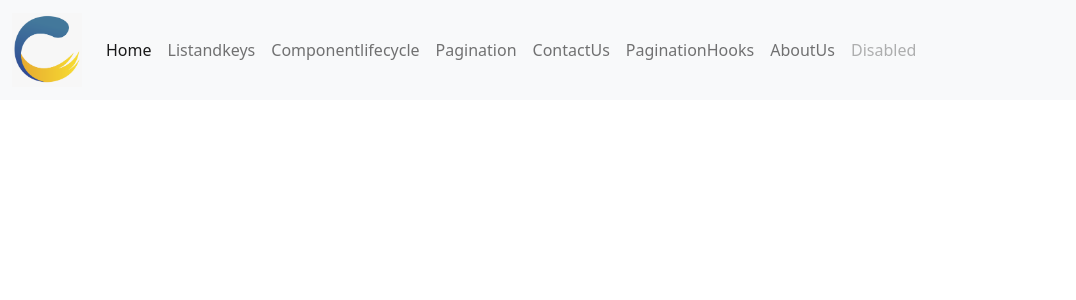
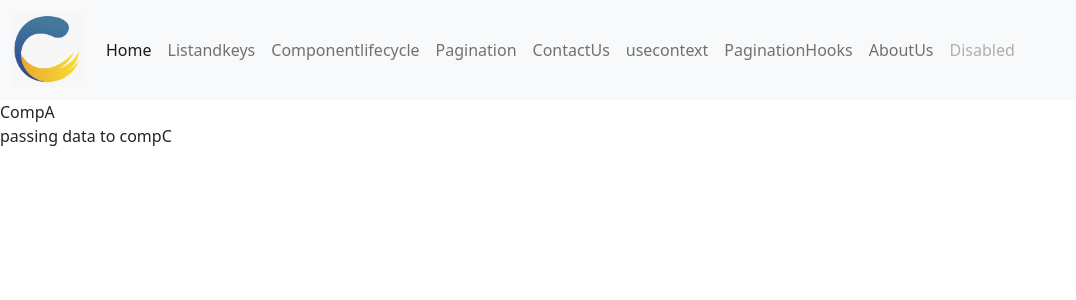
Before and after one commit to sivakrishna7696/react-application-58-batch, a React (Create React App) app: page /usecontext in a window 1280 px wide. Shown: the top 300 px of the page, without its empty margins (0-1076 px from the left). Built offline with nearby package versions, Linux system fonts and the light colour scheme.

Commit message:
use context

```diff
--- a/src/App.js
+++ b/src/App.js
@@ -1,9 +1,13 @@
 import './App.css';
+import React from 'react';
 import Header from './Components/header/Header';
 import 'bootstrap/dist/css/bootstrap.min.css';
-import { BrowserRouter, Route } from 'react-router-dom';
+// import { BrowserRouter, Route } from 'react-router-dom';
 import RoutesComp from './Components/RoutesComponent/RoutesComp';
 import CounterUseState from './Components/hooks/CounterUseState';
+import Compc from './Components/usecontext/Compc';
+
+export const userContext = React.createContext();
 
 function App() {
   return (
@@ -11,6 +15,9 @@ function App() {
       <Header />
       <RoutesComp />
       {/* <CounterUseState /> */}
+      <userContext.Provider value={"passing data to compC"}>
+         <Compc />
+      </userContext.Provider>
     </div>
   );
 }
--- a/src/Components/RoutesComponent/RoutesComp.js
+++ b/src/Components/RoutesComponent/RoutesComp.js
@@ -6,6 +6,7 @@ import ContactUs from '../ContactUs/ContactUs'
 import ListsAndKeys from '../ListsAndKeys'
 import Pagination from '../Pagination/Pagination'
 import PaginationHooks from '../hooks/PaginationHooks'
+import CompA from '../usecontext/CompA'
 
 function RoutesComp() {
   return (
@@ -18,6 +19,8 @@ function RoutesComp() {
         <Route path='/complifecycle' element={<Componentlifecycle />} />
         <Route exact path='/pagination' element={<Pagination />}  />
         <Route exact path='/paginationhooks' element={<PaginationHooks />} />
+        <Route exact path='/usecontext' element={<CompA />} />
+
       </Routes>
     </div>
   )
--- a/src/Components/header/Header.js
+++ b/src/Components/header/Header.js
@@ -33,6 +33,9 @@ function Header() {
           <Link to="/contactus" className="nav-link">ContactUs</Link>
         </li>
         <li className="nav-item">
+          <Link to="/usecontext" className="nav-link">usecontext</Link>
+        </li>
+        <li className="nav-item">
           <Link to="/paginationhooks" className="nav-link">PaginationHooks</Link>
         </li>
         <li className="nav-item">
--- /dev/null
+++ b/src/Components/usecontext/CompA.js
@@ -0,0 +1,9 @@
+import React from 'react'
+
+function CompA() {
+  return (
+    <div>CompA</div>
+  )
+}
+
+export default CompA
--- /dev/null
+++ b/src/Components/usecontext/Compc.js
@@ -0,0 +1,14 @@
+import React from 'react'
+import {userContext} from '../../App';
+
+function Compc() {
+  return (
+    <>
+        <userContext.Consumer>
+          {value =><div>{value}</div>}
+        </userContext.Consumer>
+    </>
+  )
+}
+
+export default Compc
```
Also changed, not shown: src/Components/usecontext/CompB.js (added, +12 -0 lines).
